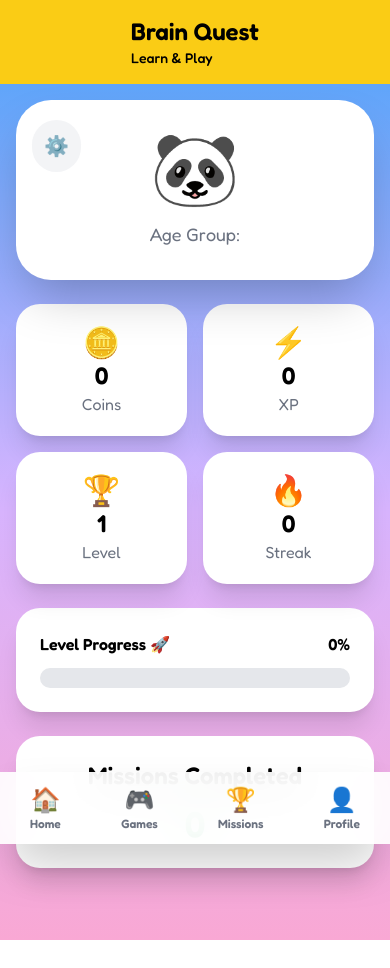
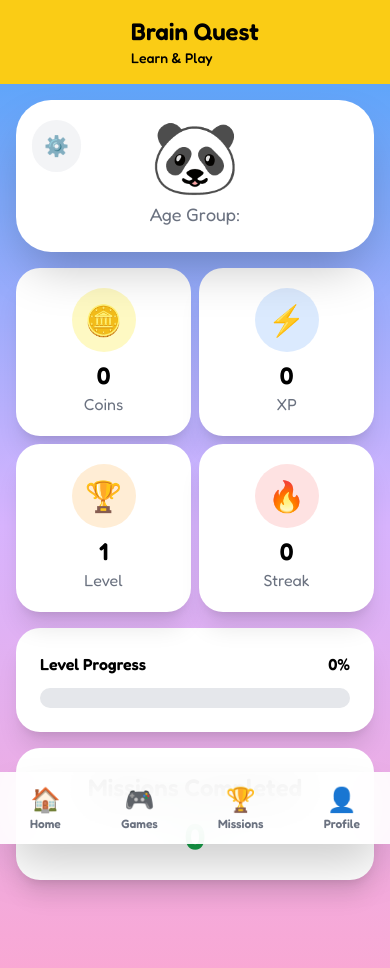
Before and after one commit to Yash-Roy05/Brain-Quest, a React (Create React App) app: page /profile in a window 390 px wide. Before the commit the page ends 940 px from the top, so only its background shows below. Built offline with nearby package versions, Linux system fonts and the light colour scheme.

Commit message:
improved full responsive profile page

```diff
--- a/package.json
+++ b/package.json
@@ -13,6 +13,7 @@
     "react": "^19.2.5",
     "react-confetti": "^6.4.0",
     "react-dom": "^19.2.5",
+    "react-icons": "^5.6.0",
     "react-router-dom": "^7.14.1",
     "react-scripts": "5.0.1",
     "typescript": "^4.9.5",
--- a/src/pages/Profile.tsx
+++ b/src/pages/Profile.tsx
@@ -46,67 +46,65 @@ export default function Profile() {
 
   return (
     <PageWrapper>
-      <div className="min-h-screen bg-gradient-to-b from-blue-400 via-purple-300 to-pink-300 p-4 md:p-8 ">
-        <div className="max-w-4xl mx-auto pb-14 ">
+      <div className="min-h-screen bg-gradient-to-b from-blue-400 via-purple-300 to-pink-300 px-4 pt-4 pb-6 md:px-8 md:pt-4 md:pb-8">
+        <div className="max-w-4xl mx-auto pb-16 md:pb-14">
           {/* Profile Card */}
 
-          <div className="relative bg-white rounded-[35px] shadow-2xl p-8 text-center mb-6">
-            <div className="text-7xl mb-4">{user.avatar}</div>
+          <div className="relative bg-white rounded-[35px] shadow-2xl px-8 py-5 text-center mb-4 md:mb-4">
+            <div className="text-7xl mb-2">{user.avatar}</div>
 
             <button
               onClick={() => setShowSettings(true)}
-              className="
-    absolute
-    top-5
-    left-4
-    bg-gray-100
-    hover:bg-gray-200
-    p-3
-    rounded-full
-    text-xl
-  "
-            >
+              className="absolute top-5 left-4 bg-gray-100 hover:bg-gray-200 p-3 rounded-full text-xl">
               ⚙️
             </button>
 
-            <h1 className="text-3xl md:text-4xl font-black text-gray-800">
+            <h1 className="text-3xl md:text-4xl font-black text-gray-800 mb-1">
               {user.name}
             </h1>
 
-            <p className="text-lg text-gray-500 mt-2">Age Group: {user.age}</p>
+            <p className="text-lg text-gray-500 mb-1">Age Group: {user.age}</p>
           </div>
 
           {/* Stats */}
-          <div className="grid grid-cols-2 md:grid-cols-4 gap-4 mb-6">
+          <div className="grid grid-cols-2 md:grid-cols-4 gap-2 mb-4 md:mb-4">
             <div className="bg-white rounded-3xl shadow-xl p-5 text-center">
-              <div className="text-3xl">🪙</div>
+              <div className="w-16 h-16 mx-auto mb-2 rounded-full bg-yellow-100 flex items-center justify-center text-3xl">
+  🪙
+</div>
               <div className="font-black text-2xl">{user.coins}</div>
               <div className="text-gray-500">Coins</div>
             </div>
 
             <div className="bg-white rounded-3xl shadow-xl p-5 text-center">
-              <div className="text-3xl">⚡</div>
+              <div className="w-16 h-16 mx-auto mb-2 rounded-full bg-blue-100 flex items-center justify-center text-3xl">
+  ⚡
+</div>
               <div className="font-black text-2xl">{user.xp}</div>
               <div className="text-gray-500">XP</div>
             </div>
 
             <div className="bg-white rounded-3xl shadow-xl p-5 text-center">
-              <div className="text-3xl">🏆</div>
+              <div className="w-16 h-16 mx-auto mb-2 rounded-full bg-orange-100 flex items-center justify-center text-3xl">
+  🏆
+</div>
               <div className="font-black text-2xl">{user.level}</div>
               <div className="text-gray-500">Level</div>
             </div>
 
             <div className="bg-white rounded-3xl shadow-xl p-5 text-center">
-              <div className="text-3xl">🔥</div>
+              <div className="w-16 h-16 mx-auto mb-2 rounded-full bg-red-100 flex items-center justify-center text-3xl">
+  🔥
+</div>
               <div className="font-black text-2xl">{user.streak}</div>
               <div className="text-gray-500">Streak</div>
             </div>
           </div>
 
           {/* XP Progress */}
-          <div className="bg-white rounded-3xl shadow-xl p-6 mb-6">
+          <div className="bg-white rounded-3xl shadow-xl p-6 mb-4 md:mb-4">
             <div className="flex justify-between mb-3 font-bold">
-              <span>Level Progress 🚀</span>
+              <span>Level Progress</span>
 
               <span>{Math.floor(progress)}%</span>
             </div>
@@ -122,7 +120,7 @@ export default function Profile() {
           </div>
 
           {/* Mission Progress */}
-          <div className="bg-white rounded-3xl shadow-xl p-6 text-center mb-0">
+          <div className="bg-white rounded-3xl shadow-xl p-6 text-center mb-0 md:mb-0">
             <h2 className="text-2xl font-black mb-3">Missions Completed</h2>
 
             <div className="text-4xl font-black text-green-600">
```
Also changed, not shown: 1 other file (tests, documents, lock files or other folders).
